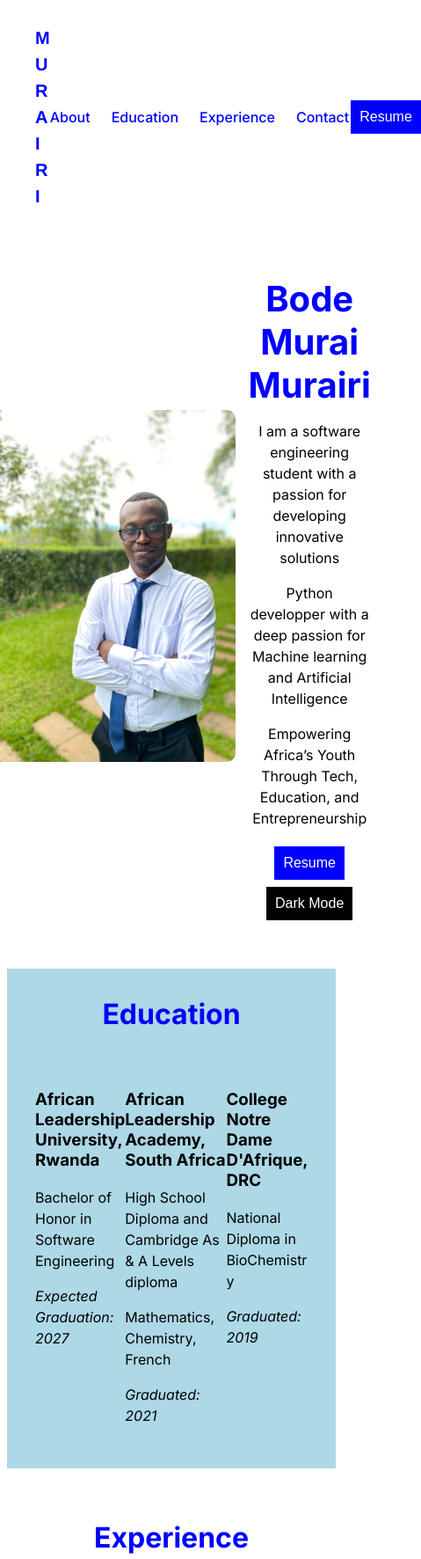
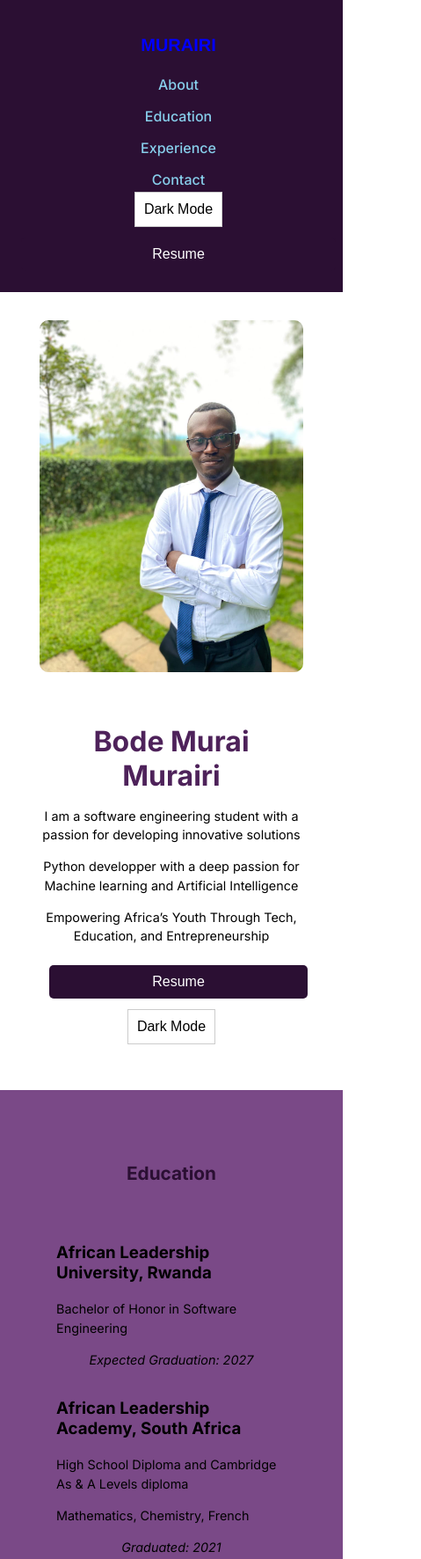
Before and after one commit to BodeMurairi2/resume, a plain HTML site: page index.html in a window 390 px wide. Shown: the top 1772 px of the page at 88% size, 479 px wide, since content can reach past the window. Drawn offline with Linux system fonts and the light colour scheme; some packages are replaced by stand-ins of ours; a script that the page names is missing.

Commit message:
Finale CSS Implementation with responsive design

```diff
--- a/index.html
+++ b/index.html
@@ -27,6 +27,7 @@
                 <a href="#experience">Experience</a>
                 <a href="#contact">Contact</a>
             </nav>
+            <button id="dark-mode" onclick="toggleTheme()"> Dark Mode</button>
             <button id="download" onclick="downloadResume()"> Resume </button>
         </div>
     </header>
--- a/style/dark-mode.css
+++ b/style/dark-mode.css
@@ -1,9 +1,8 @@
-/* Dark Mode Stylesheet */
-
+/* Dark Mode Toggle Button */
 #dark-mode {
-  border: none;
-  background-color: black;
-  color: white;
+  border: 1px solid #ccc;
+  background-color: white;
+  color: black;
   padding: 10px 10px;
   text-align: center;
   text-decoration: none;
@@ -13,30 +12,57 @@
   cursor: pointer;
 }
 
+#dark-mode:hover {
+  background-color: #f0f0f0;
+}
+
+/* Base Dark Mode */
 .dark-mode {
   background-color: #121212;
   color: #E0E0E0;
 }
 
-.dark-mode header,
-.dark-mode #about,
-.dark-mode #education,
-.dark-mode #Projects,
-.dark-mode #skills,
-.dark-mode #certificates,
-.dark-mode footer {
-    background-color: #1E1E1E;
+/* Section Background Gradient Pattern */
+.dark-mode header {
+  background-color: #000000; /* Deep black */
 }
 
-.dark-mode h1,
-.dark-mode h2{
-    color: blue;
+.dark-mode #about {
+  background-color: #1a1a1a; /* Very dark grey */
+}
+
+.dark-mode #education {
+  background-color: #262626;
+}
+
+.dark-mode #Projects {
+  background-color: #333333;
+}
+
+.dark-mode #skills {
+  background-color: #404040;
+}
+
+.dark-mode #certificates {
+  background-color: #4d4d4d;
+}
+
+.dark-mode footer {
+  background-color: #1a1a1a;
+}
+
+/* Text Colors */
+.dark-mode h1{
+    color:blue;
+}
+
+.dark-mode h2 {
+  color: #4A90E2; /* Blue for emphasis */
 }
 
 .dark-mode h3 {
   color: #F5F5F5;
 }
-
 
 .dark-mode p {
   color: #CCCCCC;
@@ -50,24 +76,10 @@
   color: #F2994A;
 }
 
+/* Buttons */
 .dark-mode button,
 .dark-mode #download,
-.dark-mode #submit-button,
-.dark-mode #dark-mode {
-    background-color: #2D2D2D;
-    color: #FFFFFF;
-}
-
-.dark-mode button:hover,
-.dark-mode #download:hover,
-.dark-mode #submit-button:hover {
-    background-color: #3A3A3A;
-}
-
-.dark-mode button,
-.dark-mode #download,
-.dark-mode #submit-button,
-.dark-mode #dark-mode {
+.dark-mode #submit-button {
   background-color: blue;
   color: white;
 }
@@ -77,13 +89,3 @@
 .dark-mode #submit-button:hover {
   background-color: #0000cc;
 }
-
-.dark-mode #dark-mode {
-    background-color: white;
-    color: black;
-    border: 1px solid #ccc;
-}
-
-.dark-mode #dark-mode:hover {
-    background-color: #f0f0f0;
-}
--- a/style/styles.css
+++ b/style/styles.css
@@ -1,24 +1,32 @@
-/* Css stylesheet for the web application */
-
-/* html and body styles */
+/* Base Styles */
 html, body {
     font-family: "Inter", sans-serif;
     font-optical-sizing: auto;
     font-weight: 400;
     font-style: normal;
     background-color: #ffffff;
+    margin: 0;
+    padding: 0;
 }
 
+header {
+    background-color:rgb(43, 15, 51);
+}
 
-/* header section */
+header a {
+    color: skyblue;
+}
 
+/* Header */
 header .navigation-bar {
-    max-width: max(font-optical-sizing, auto);
+    max-width: 1200px;
+    margin: auto;
     height: auto;
     display: flex;
     justify-content: space-between;
     align-items: center;
-    padding: 0rem 2rem;
+    padding: 1rem 2rem;
+    flex-wrap: wrap;
 }
 
 .navigation-bar .logo {
@@ -29,67 +37,65 @@ header .navigation-bar {
 .nav-links {
     display: flex;
     gap: 1.5rem;
+    flex-wrap: wrap;
 }
 
-/* about section */
+
+/* About Section */
 #about {
     display: flex;
+    flex-wrap: wrap;
     background: white;
     justify-content: center;
     align-items: center;
-    flex-direction: row;
-    padding: 1.5rem 2%;
+    padding: 2rem;
+    text-align: center;
 }
 
 #about img {
-    width: 300px;
+    width: 100%;
+    max-width: 300px;
     height: auto;
     border-radius: 10px;
-    margin-right: 4%;
+    margin-bottom: 1rem;
 }
 
 #about .about-content {
-    max-width: auto;
-    text-align: center;
+    max-width: 600px;
+    padding: 1rem;
 }
 
 #about h1 {
     font-size: 2.5rem;
     margin-bottom: 1rem;
-    color: blue;
+    color: rgb(78, 34, 90);
 }
 
+/* Generic Containers */
 .container {
     display: flex;
-    flex-direction: row;
+    flex-wrap: wrap;
     justify-content: space-evenly;
-    flex-wrap: nowrap;
     padding: 2rem;
 }
 
+/* Education Section */
+#education,
+#Projects,
+#skills,
+#certificates,
+footer {
+    background-color: rgb(122, 73, 135);
+    padding: 2rem;
+}
 
-@keyframes alternate {
-     0%   {background-color: red;}
-    25%  {background-color: yellow;}
-    50%  {background-color: blue;}
-    100% {background-color: green;}
-}
-/*education section */
-#education {
-    background-color: lightblue;
-}
 .graduation-year {
     font-style: italic;
-    align-items: center;
-    animation: alternate;
-    animation-duration: infinite;
-
+    animation: alternate 4s infinite;
+    text-align: center;
 }
 
-#Projects {
-    background: lightblue;
-}
-
+/* Projects and Skills Section */
 p {
     font-size: 1rem;
     color: black;
@@ -97,65 +103,105 @@ p {
     word-break: break-word;
 }
 
-
+/* Headings */
 h2 {
     text-align: center;
     font-size: 2rem;
     margin-bottom: 1rem;
     padding-top: 2rem;
-    color: blue;
+    color: rgb(43, 15, 51);
 }
 
+/* Footer */
 .container-footer {
     display: flex;
     flex-direction: column;
     justify-content: space-between;
     align-items: center;
+    text-align: center;
 }
 
-#download {
-  border: none;
-  background-color: blue;
-  color: white;
-  padding: 10px 10px;
-  text-align: center;
-  text-decoration: none;
-  display: inline-block;
-  font-size: 16px;
-  margin: 4px 2px;
-  cursor: pointer;
+/* Buttons */
+#download,
+#submit-button {
+    border: none;
+    background-color: rgb(43, 15, 51);
+    color: white;
+    padding: 10px 20px;
+    font-size: 1rem;
+    margin: 0.5rem;
+    cursor: pointer;
+    border-radius: 5px;
 }
 
-#submit-button {
-  border: none;
-  background-color: blue;
-  color: white;
-  padding: 10px 10px;
-  text-align: center;
-  text-decoration: none;
-  display: inline-block;
-  font-size: 16px;
-  margin: 4px 2px;
-  cursor: pointer;
-}
+/* Links */
 a {
-  text-decoration: none;
-  color: blue;
-  font-weight: 500;
+    text-decoration: none;
+    color: rgb(43, 15, 51);
+    font-weight: 500;
 }
 
-#skills {
-    background-color: lightblue;
+/* Animation */
+@keyframes alternate {
+    0%   {background-color: red;}
+    25%  {background-color: yellow;}
+    50%  {background-color: blue;}
+    100% {background-color: green;}
 }
 
-#certificates {
-    background-color: lightblue;
+/* Responsive Design */
+@media (max-width: 768px) {
+    .navigation-bar {
+        flex-direction: column;
+        text-align: center;
+    }
+
+    .nav-links {
+        flex-direction: column;
+        gap: 1rem;
+    }
+
+    #about {
+        flex-direction: column;
+    }
+
+    #about img {
+        margin-right: 0;
+    }
+
+    .container {
+        flex-direction: column;
+        align-items: center;
+    }
+
+    h2 {
+        font-size: 1.5rem;
+    }
+
+    p {
+        font-size: 0.95rem;
+    }
 }
 
-footer {
-    background-color: lightblue;
+@media (max-width: 480px) {
+    header .navigation-bar {
+        padding: 1rem;
     }
 
-footer {
-    background-color: lightblue;
+    #download,
+    #submit-button {
+        width: 100%;
+    }
+
+    #about h1 {
+        font-size: 2rem;
+    }
+
+    h2 {
+        font-size: 1.3rem;
+    }
+
+    p {
+        font-size: 0.9rem;
+    }
 }
```
Lines whose indentation alone changed are shown as unchanged.
